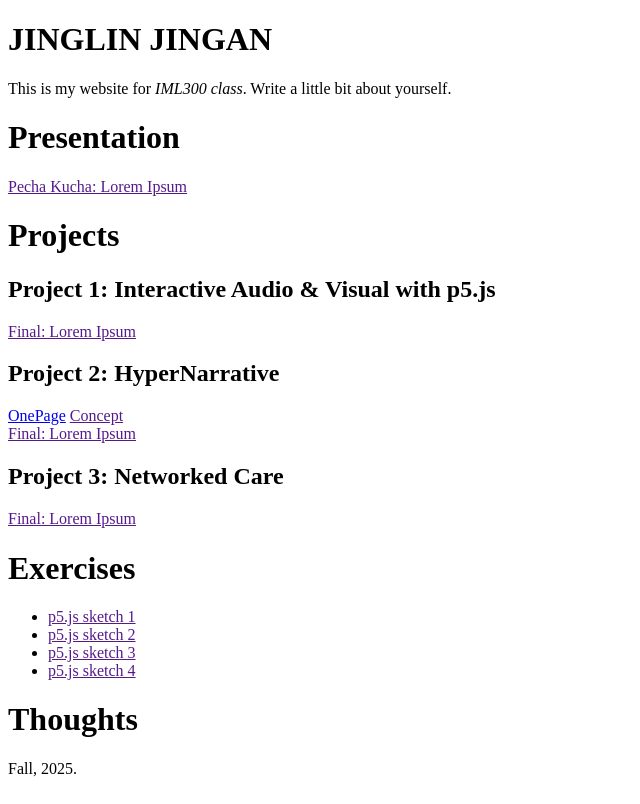
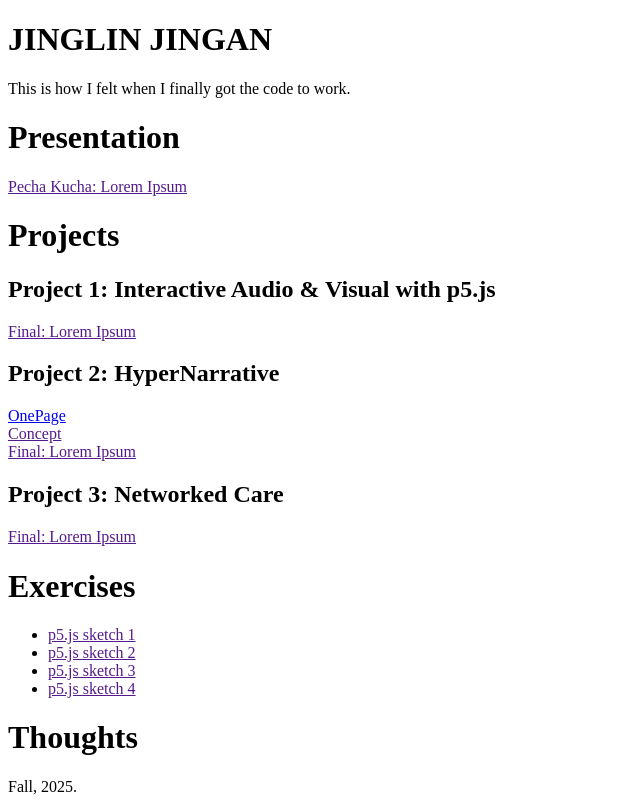
Before and after one commit to jinglin0711/IML300, a plain HTML site: page index.html in a window 1280 px wide. Shown: the whole page, without its empty margins (0-640 px from the left). Drawn offline with Linux system fonts and the light colour scheme.

Commit message:
change text

```diff
--- a/index.html
+++ b/index.html
@@ -11,8 +11,7 @@
       <h1>JINGLIN JINGAN</h1>
       <!--Update with your name-->
       <p>
-        This is my website for <i>IML300 class</i>. Write a little bit about
-        yourself.
+        This is how I felt when I finally got the code to work.
       </p>
     </div>
 
@@ -26,7 +25,7 @@
       <h2>Project 1: Interactive Audio & Visual with p5.js</h2>
       <a href="">Final: Lorem Ipsum</a>
       <h2>Project 2: HyperNarrative</h2>
-      <a href="project-2/onepage.html">OnePage</a>
+      <a href="project-2/onepage.html">OnePage</a><br/>
       <a href="">Concept</a><br />
       <a href="">Final: Lorem Ipsum</a>
       <h2>Project 3: Networked Care</h2>
```
